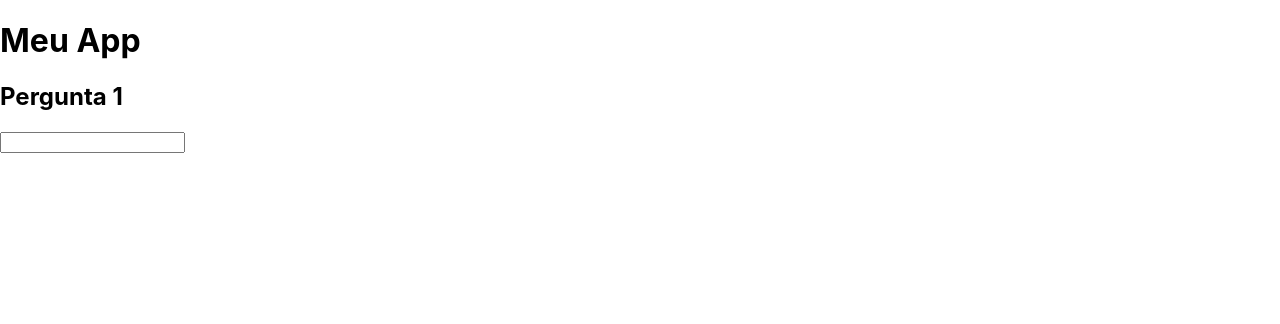
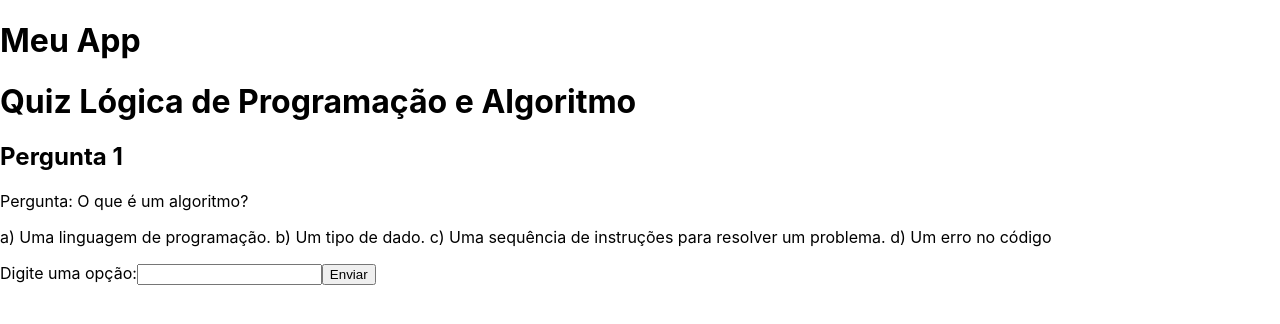
Before and after one commit to llucasvargas/quizJS, a React (Create React App) app in the folder quiz-programacao/: page / in a window 1280 px wide. Shown: the top 324 px of the page. Built offline with nearby package versions, Linux system fonts and the light colour scheme.

Commit message:
Quiz React

```diff
--- a/quiz-programacao/src/componentes/pergunta/pergunta.js
+++ b/quiz-programacao/src/componentes/pergunta/pergunta.js
@@ -1,12 +1,12 @@
 import React from 'react';
 
-const Pergunta = ({ numero, texto, opcao, onResposta }) => {
+const Pergunta = ({ numero, pergunta, opcoes, onResposta, respostaAtual, onRespostaChange }) => {
   return (
     <div>
       <h2>Pergunta {numero}</h2>
-      <p>{texto}</p>
-      <p>{opcao}</p>
-      <input type="text" onChange={(e) => onResposta(e.target.value)} />
+      <p>{pergunta}</p>
+      <p>{opcoes}</p>
+      <input type="text" value={respostaAtual} onChange={handleRespostaChange} />
     </div>
   );
 };
--- a/quiz-programacao/src/componentes/quiz.js
+++ b/quiz-programacao/src/componentes/quiz.js
@@ -1,12 +1,7 @@
 import React, { useState } from 'react';
-import Pergunta from './pergunta/pergunta';
+//import Pergunta from './pergunta/pergunta';
 
-const Quiz = () => {
-  const [respostas, setRespostas] = useState([]);
-  const [perguntaAtual, setPerguntaAtual] = useState(0);
-  const [tentativa, setTentativa] = useState(1);
-  const [respostaAtual, setRespostaAtual] = useState('');
-
+const Pergunta = () => {
   const perguntas = [
     { id: 1, pergunta: 'Pergunta: O que é um algoritmo?' },
     { id: 2, pergunta: 'Pergunta: O que é uma variável em programação?' },
@@ -93,7 +88,7 @@ const Quiz = () => {
     }
   ];
 
-    const respostasCorretas = [
+  const respostas = [
       {id: 1, resposta:'Resposta correta: c) Uma sequência de instruções para resolver um problema', opcao: 'c', pontuacao: 10},
       {id: 2, resposta:'Resposta correta: c) Um local de armazenamento para dados.', opcao: 'c', pontuacao: 10},
       {id: 3, resposta:'Resposta correta: d) Uma estrutura de controle para repetir um bloco de código.', opcao: 'd', pontuacao: 10},
@@ -106,82 +101,99 @@ const Quiz = () => {
       {id: 10, resposta:'Resposta correta: c) A execução passo a passo do código para encontrar e corrigir erros.', opcao: 'c', pontuacao: 10}
   ]
 
-    const calcularPontuacaoTotal = () => {
-        let pontuacaoTotal = 0;
-        respostasCorretas.forEach((resposta) => {
-          pontuacaoTotal += resposta.pontuacao;
-        });
-        return pontuacaoTotal;
+  const [pontuacaoTotal, setPontuacaoTotal] = useState(0);
+  const [numeroQuestao, setNumeroQuestao] = useState(1);
+  const [acertos, setAcertos] = useState(0);
+  const [erros, setErros] = useState(0);
+  const [resposta, setResposta] = useState('');
+  const [segundaResposta, setSegundaResposta] = useState('');
+  const [mostrarSegundaPergunta, setMostrarSegundaPergunta] = useState(false);
+
+  const handleRespostaChange = (event) => {
+  setResposta(event.target.value);
   };
 
-      const limparRespostaAtual = () => {
-        setRespostaAtual('');
+  const handleSegundaRespostaChange = (event) => {
+  setSegundaResposta(event.target.value);
   };
 
-      const responder = (resposta) => {
-        const respostaCorreta = respostasCorretas[perguntaAtual].resposta;
-        let pontuacao = 0;
+  const handleFormSubmit = (event) => {
+    event.preventDefault();
 
-        if (resposta === respostaCorreta) {
-          if (tentativa === 1) {
-            pontuacao += 10;
-            console.log('\nResposta Certa!!\n');
-          } else if (tentativa === 2) {
-            pontuacao = 5;
+    if (resposta === respostas[numeroQuestao - 1].opcao) {
+      setPontuacaoTotal(pontuacaoTotal + 10);
+      setAcertos(acertos + 1);
+      setNumeroQuestao(numeroQuestao + 1);
+      setMostrarSegundaPergunta(false);
     } else {
-            return
+      setErros(erros + 1);
+      setMostrarSegundaPergunta(true);
+
+      waitForSecondAnswer((isCorrect) => {
+        if (isCorrect) {
+          setNumeroQuestao(numeroQuestao + 1);
+          setPontuacaoTotal(pontuacaoTotal + 5);
+          setMostrarSegundaPergunta(false);
+        } else {
+          setErros(erros + 1);
+          setMostrarSegundaPergunta(false)
         }
-        } else {
-          console.log('Resposta incorreta! Tente novamente.');
+      });
     }
-
-        const respostaObj = {
-          resposta,
-          pontuacao,
-          respostaCorreta,
+    setResposta('')
+    setSegundaResposta('')
   };
 
-        setRespostas([...respostas, respostaObj]);
-        limparRespostaAtual();
-
-        if (resposta === respostaCorreta.opcao) {
-          setTentativa(1);
-          setPerguntaAtual(perguntaAtual + 1);
-          console.log(limparRespostaAtual())
-        } else {
-          setTentativa(tentativa + 1);
+  const waitForSecondAnswer = (callback) => {
+    const checkAnswerInterval = setInterval(() => {
+      if (segundaResposta === respostas[numeroQuestao - 1].opcao) {
+        clearInterval(checkAnswerInterval);
+        callback(true);
+        setMostrarSegundaPergunta(false);
       }
-      };
-
-      const renderizarPergunta = () => {
-        const pergunta = perguntas[perguntaAtual];
-        const opcoesPergunta = opcoes[perguntaAtual].opcao;
-
-        return (
-          <Pergunta
-            numero={pergunta.id}
-            pergunta={pergunta.pergunta}
-            opcoes={opcoesPergunta}
-            onResposta={responder}
-            respostaAtual={respostaAtual}
-            onRespostaChange={(event) => setRespostaAtual(event.target.value)}
-          />
-        );
+    }, 100);
   };
 
   return (
   <div>
-          {perguntaAtual < perguntas.length ?
-            renderizarPergunta()
-           : (
+    {numeroQuestao <= perguntas.length ? (
+      <form onSubmit={handleFormSubmit}>
+        <h1>Quiz Lógica de Programação e Algoritmo</h1>
+        <h2>Pergunta {numeroQuestao}</h2>
+        <p>{perguntas[numeroQuestao - 1].pergunta}</p>
+        <p>{opcoes[numeroQuestao - 1].opcao}</p>
+        <label htmlFor="resposta">Digite uma opção:</label>
+        <input
+          type="text"
+          id="resposta"
+          value={resposta}
+          onChange={handleRespostaChange}
+        />
+        {mostrarSegundaPergunta && (
+          <>
+            <h3>Tente novamente! Vale 5 pontos.</h3>
+            <p>{perguntas[numeroQuestao - 1].pergunta}</p>
+            <p>{opcoes[numeroQuestao - 1].opcao}</p>
+            <label htmlFor="segundaResposta">Digite uma opção:</label>
+            <input
+              type="text"
+              id="segundaResposta"
+              value={segundaResposta}
+              onChange={handleSegundaRespostaChange}
+            />
+          </>
+        )}
+        <button type="submit">Enviar</button>
+      </form>
+    ) : (
       <div>
-              <h2>Quiz finalizado!</h2>
-              <p>Pontuação total: {calcularPontuacaoTotal()}</p>
-              <h3>Respostas corretas: {respostas.filter((resposta) => resposta.pontuacao > 0).length}</h3>
+        <h1>Resultado do Quiz</h1>
+        <p>Pontuação: {pontuacaoTotal}</p>
+        <p>Você acertou: {acertos} vezes e errou: {erros} vezes.</p>
       </div>
     )}
   </div>
   );
-    }
+};
 
-    export default Quiz;
+export default Pergunta;
```
Lines whose indentation alone changed are shown as unchanged.
